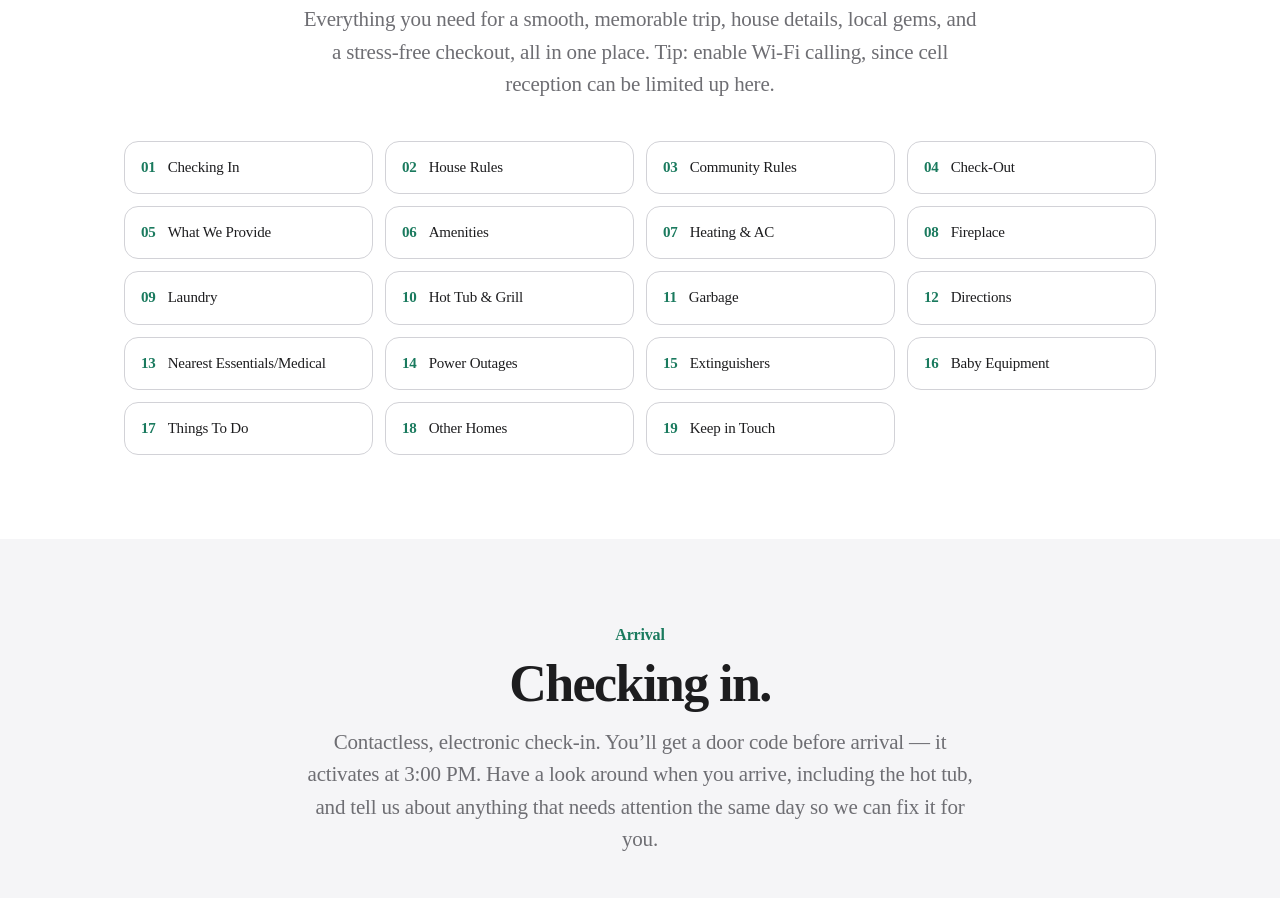
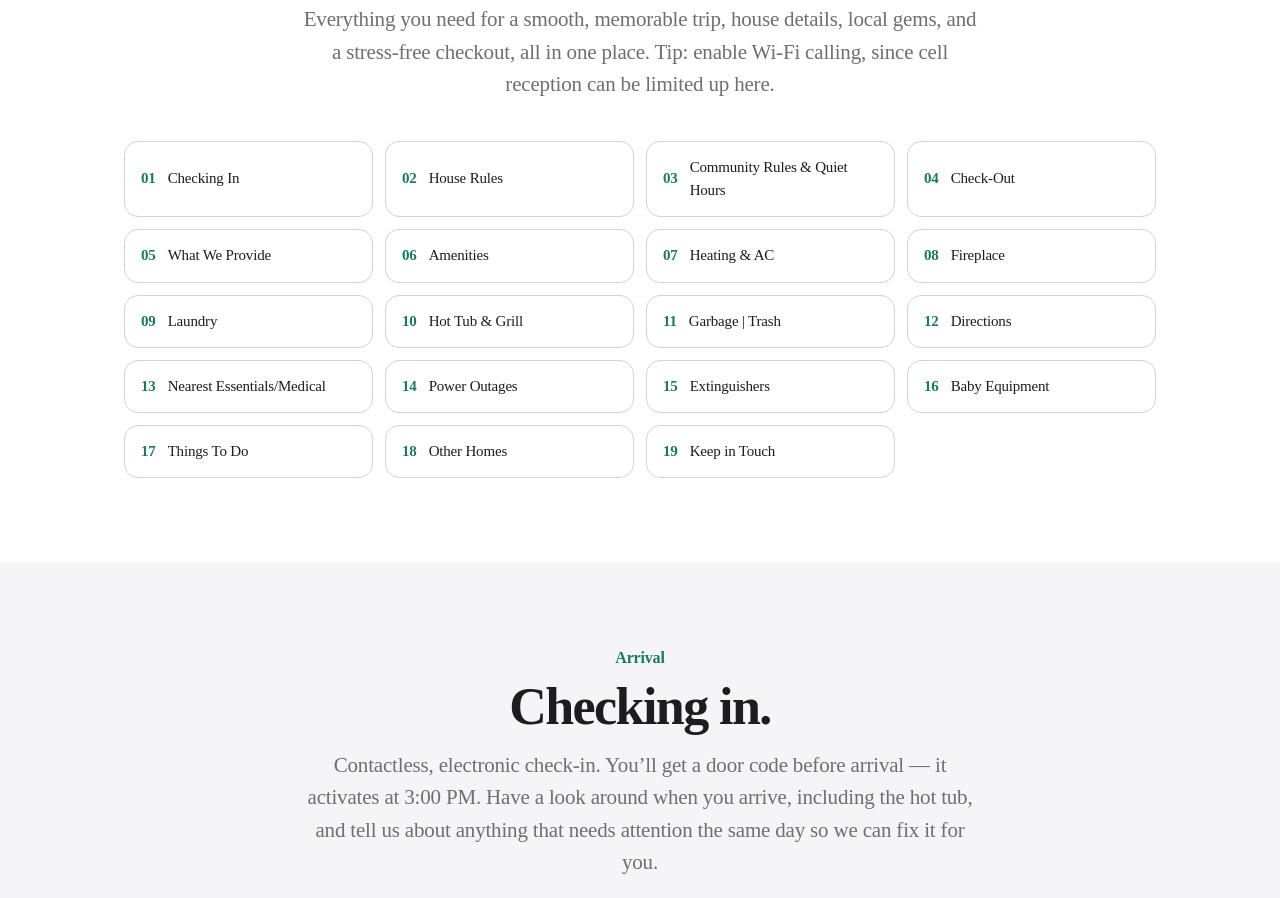
Before and after one commit to Rembuskos/145_guidebook, a plain HTML site: page index.html in a window 1280 px wide. Shown: the part 1809-2707 px from the top of the page. Drawn offline with Linux system fonts and the light colour scheme.

Commit message:
Update index.html

```diff
--- a/index.html
+++ b/index.html
@@ -201,7 +201,7 @@ footer a{color:var(--accent)}
   <div class="toc">
    <a data-jump="checkin"><b>01</b> Checking In</a>
    <a data-jump="rules"><b>02</b> House Rules</a>
-   <a data-jump="community"><b>03</b> Community Rules</a>
+   <a data-jump="community"><b>03</b> Community Rules & Quiet Hours</a>
    <a data-jump="checkout"><b>04</b> Check-Out</a>
    <a data-jump="provide"><b>05</b> What We Provide</a>
    <a data-jump="amenities"><b>06</b> Amenities</a>
@@ -209,7 +209,7 @@ footer a{color:var(--accent)}
    <a data-jump="fire"><b>08</b> Fireplace</a>
    <a data-jump="laundry"><b>09</b> Laundry</a>
    <a data-jump="hottub"><b>10</b> Hot Tub & Grill</a>
-   <a data-jump="trash"><b>11</b> Garbage</a>
+   <a data-jump="trash"><b>11</b> Garbage | Trash</a>
    <a data-jump="directions"><b>12</b> Directions</a>
    <a data-jump="area"><b>13</b> Nearest Essentials/Medical</a>
    <a data-jump="power"><b>14</b> Power Outages</a>
```
